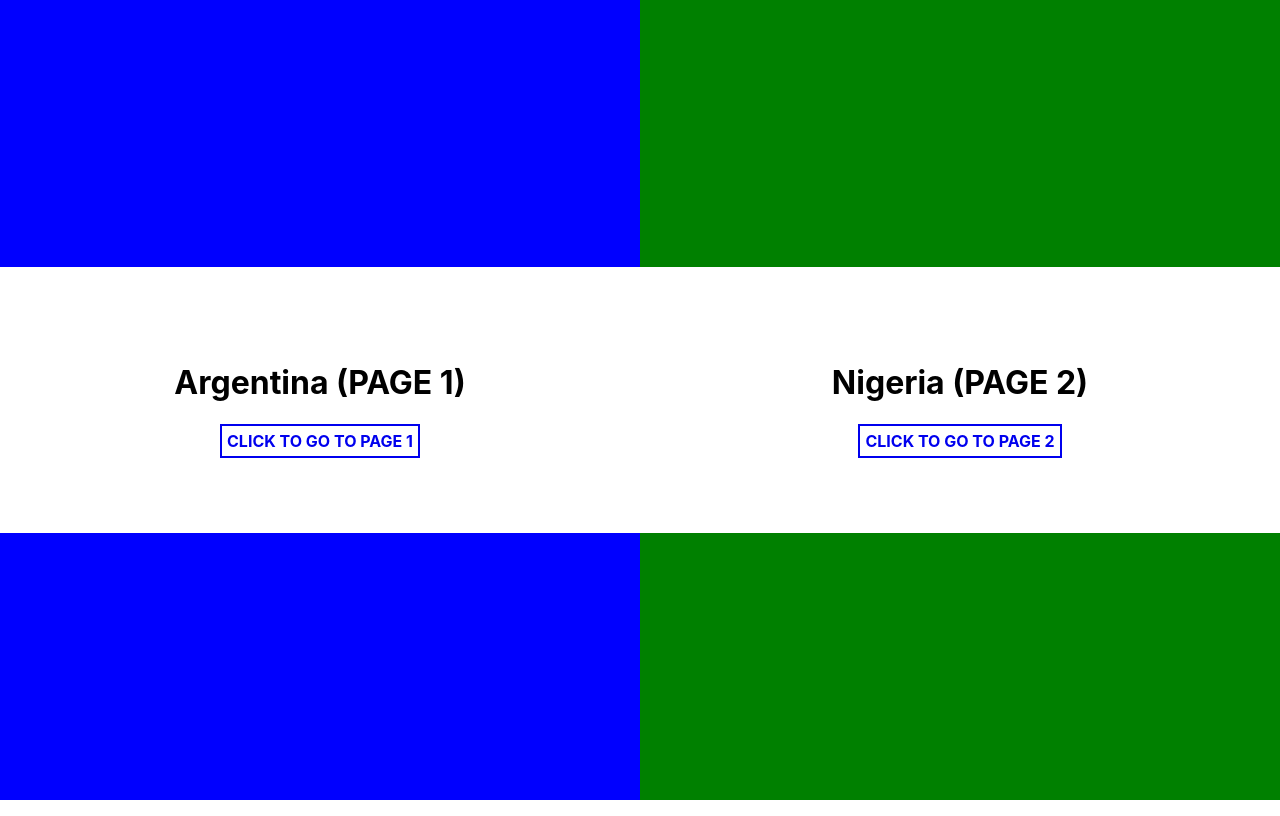
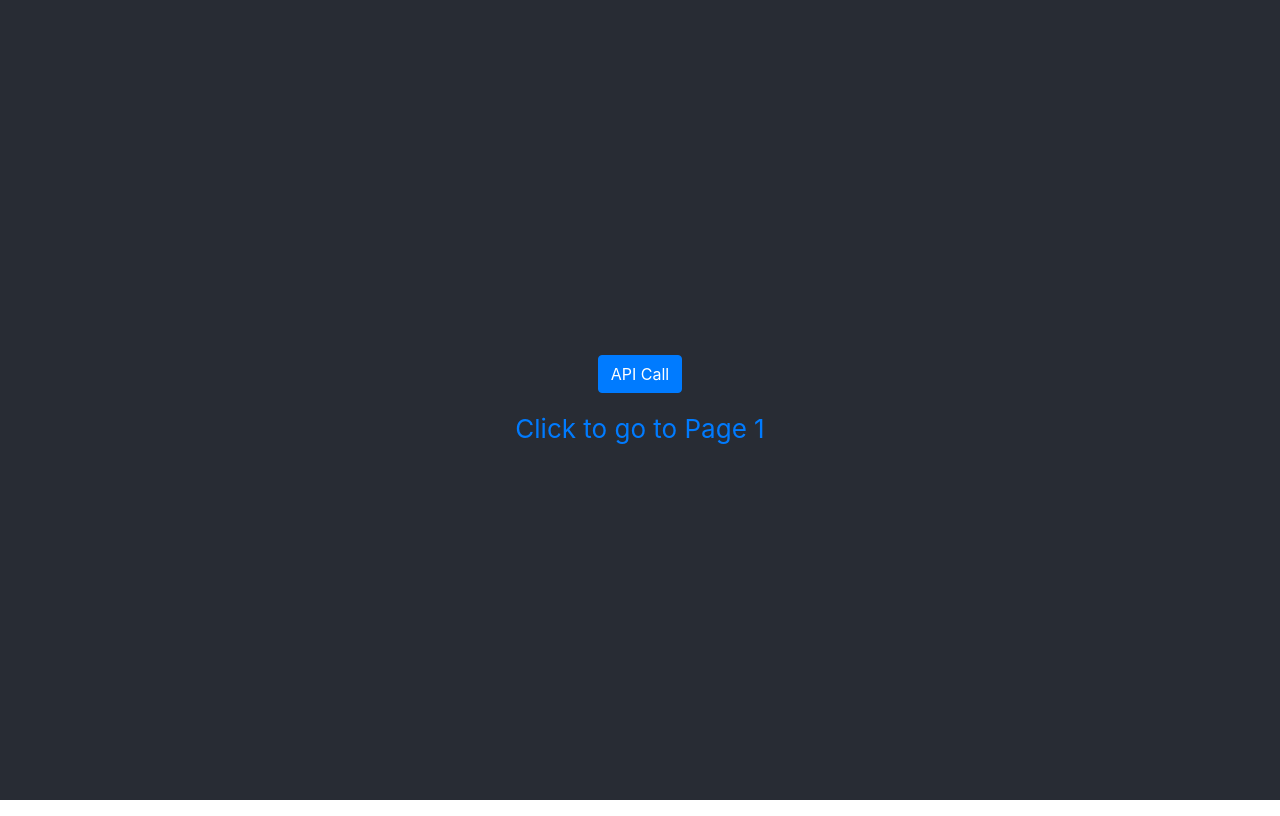
Before and after one commit to erntye/cwp-client, a React (Create React App) app: page / in a window 1280 px wide. Built offline with nearby package versions, Linux system fonts and the light colour scheme.

Commit message:
trying express remote server

```diff
--- a/package.json
+++ b/package.json
@@ -6,7 +6,10 @@
     "@testing-library/jest-dom": "^4.2.4",
     "@testing-library/react": "^9.4.0",
     "@testing-library/user-event": "^7.2.1",
+    "bootstrap": "^4.4.1",
+    "cors": "^2.8.5",
     "react": "^16.12.0",
+    "react-bootstrap": "^1.0.0-beta.16",
     "react-dom": "^16.12.0",
     "react-router-dom": "^5.1.2",
     "react-scripts": "3.3.1"
--- a/src/App.css
+++ b/src/App.css
@@ -1,49 +1,38 @@
-html {
-  box-sizing: border-box;
-}
-
-body {
-  margin: 0;
-}
-
-.page {
-  display: grid;
-  grid-template-rows: repeat(3, 1fr);
-  height: 100vh;
-}
-
-.page1 .flagTop,
-.page1 .flagBottom {
-  background-color: blue;
-}
-
-.page2 .flagTop,
-.page2 .flagBottom {
-  background-color: green;
-}
-
-.flagCenter {
-  display: flex;
-  align-items: center;
-  flex-direction: column;
-  justify-content: center;
+.App {
   text-align: center;
 }
 
-.page a {
-  border: 2px solid currentColor;
-  font-weight: bold;
-  margin: 0 30px;
-  padding: 5px;
-  text-decoration: none;
-  text-transform: uppercase;
+.App-logo {
+  height: 40vmin;
+  pointer-events: none;
 }
 
-.flags {
-  display: flex;
-  width: 100%;
+@media (prefers-reduced-motion: no-preference) {
+  .App-logo {
+    animation: App-logo-spin infinite 20s linear;
+  }
 }
 
-.flags > .page {
-  flex: 1;
+.App-header {
+  background-color: #282c34;
+  min-height: 100vh;
+  display: flex;
+  flex-direction: column;
+  align-items: center;
+  justify-content: center;
+  font-size: calc(10px + 2vmin);
+  color: white;
 }
+
+.App-link {
+  color: #61dafb;
+}
+
+@keyframes App-logo-spin {
+  from {
+    transform: rotate(0deg);
+  }
+  to {
+    transform: rotate(360deg);
+  }
+}
--- a/src/App.js
+++ b/src/App.js
@@ -4,6 +4,7 @@ import Home from "./pages/Home.js";
 import Page1 from "./pages/Page1.js";
 import Page2 from "./pages/Page2";
 import { BrowserRouter as Router, Switch, Route } from "react-router-dom";
+import 'bootstrap/dist/css/bootstrap.min.css';
 
 class App extends Component {
   render() {
--- /dev/null
+++ b/src/App1.css
@@ -0,0 +1,49 @@
+html {
+  box-sizing: border-box;
+}
+
+body {
+  margin: 0;
+}
+
+.page {
+  display: grid;
+  grid-template-rows: repeat(3, 1fr);
+  height: 100vh;
+}
+
+.page1 .flagTop,
+.page1 .flagBottom {
+  background-color: blue;
+}
+
+.page2 .flagTop,
+.page2 .flagBottom {
+  background-color: green;
+}
+
+.flagCenter {
+  display: flex;
+  align-items: center;
+  flex-direction: column;
+  justify-content: center;
+  text-align: center;
+}
+
+.page a {
+  border: 2px solid currentColor;
+  font-weight: bold;
+  margin: 0 30px;
+  padding: 5px;
+  text-decoration: none;
+  text-transform: uppercase;
+}
+
+.flags {
+  display: flex;
+  width: 100%;
+}
+
+.flags > .page {
+  flex: 1;
+}
--- a/src/pages/Home.js
+++ b/src/pages/Home.js
@@ -1,27 +1,31 @@
-import React from "react";
+import React, {Component} from "react";
+import Button from 'react-bootstrap/Button';
 import { Link } from "react-router-dom";
 
-const Page1 = () => {
-  return (
-    <div className="flags">
-      <div className="page page1">
-        <div className="flagTop" />
-        <div className="flagCenter">
-          <h1 className="country">Argentina (PAGE 1)</h1>
+class Home extends Component {
+
+  callAPI() {
+    console.log("test")
+    fetch("http://20.43.176.165:5001/index")
+    .then(res => res.text())
+    .then(res => console.log(res));
+  };
+
+  render() {
+    return (
+      <div className="App">
+        <header className="App-header">
+          <p>
+            <Button onClick={this.callAPI}>API Call</Button>
+          </p>
           <Link to="/page1">Click to go to Page 1</Link>
-        </div>
-        <div className="flagBottom" />
+        </header>
+        <p className="App-intro"></p>
       </div>
-      <div className="page page2">
-        <div className="flagTop" />
-        <div className="flagCenter">
-          <h1 className="country">Nigeria (PAGE 2)</h1>
-          <Link to="/page2">Click to go to Page 2</Link>
-        </div>
-        <div className="flagBottom" />
-      </div>
-    </div>
-  );
+    );
+  }
 };
 
-export default Page1;
+
+
+export default Home;
```
Also changed, not shown: src/pages/Home1.js (added, +28 -0 lines), 1 other file (tests, documents, lock files or other folders).
